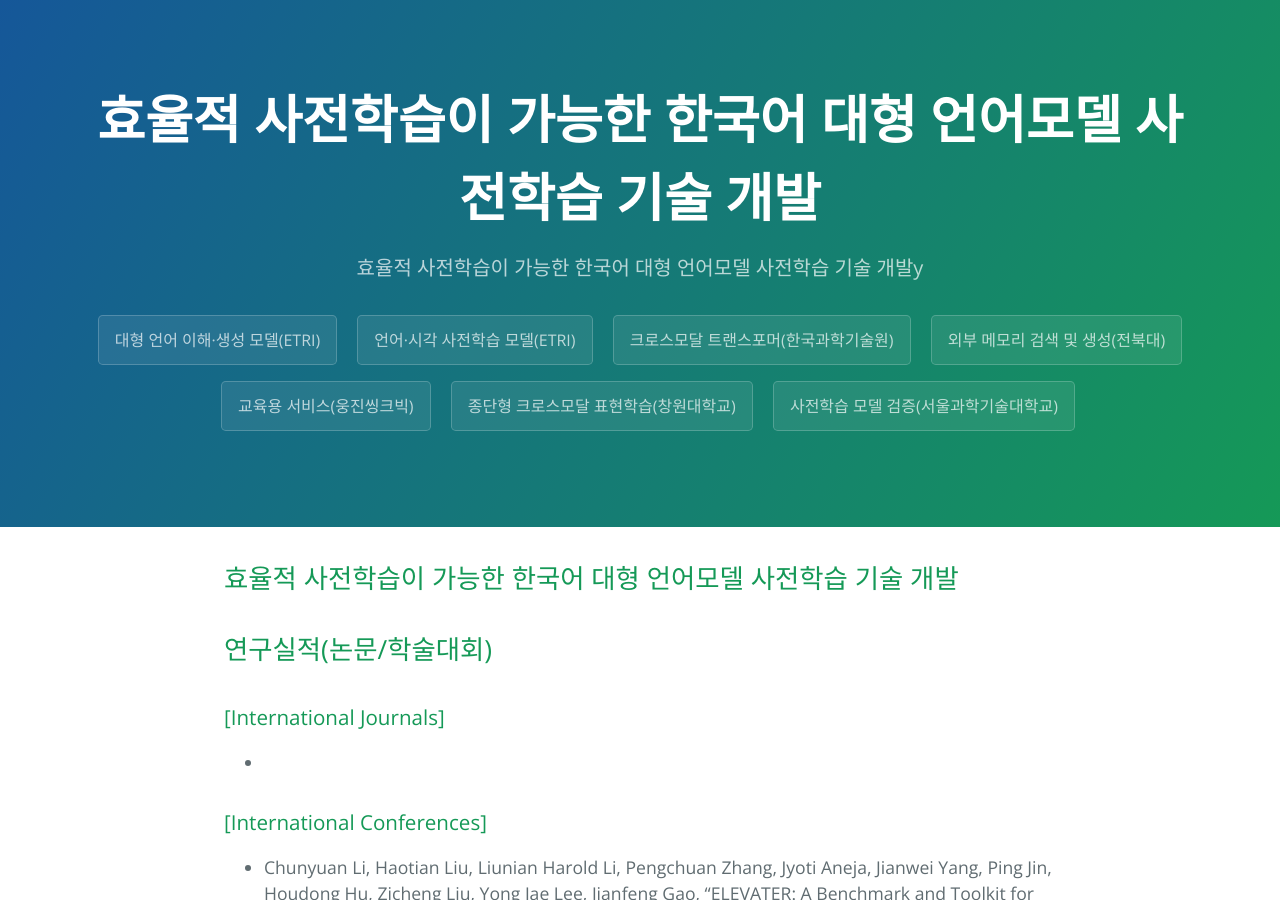
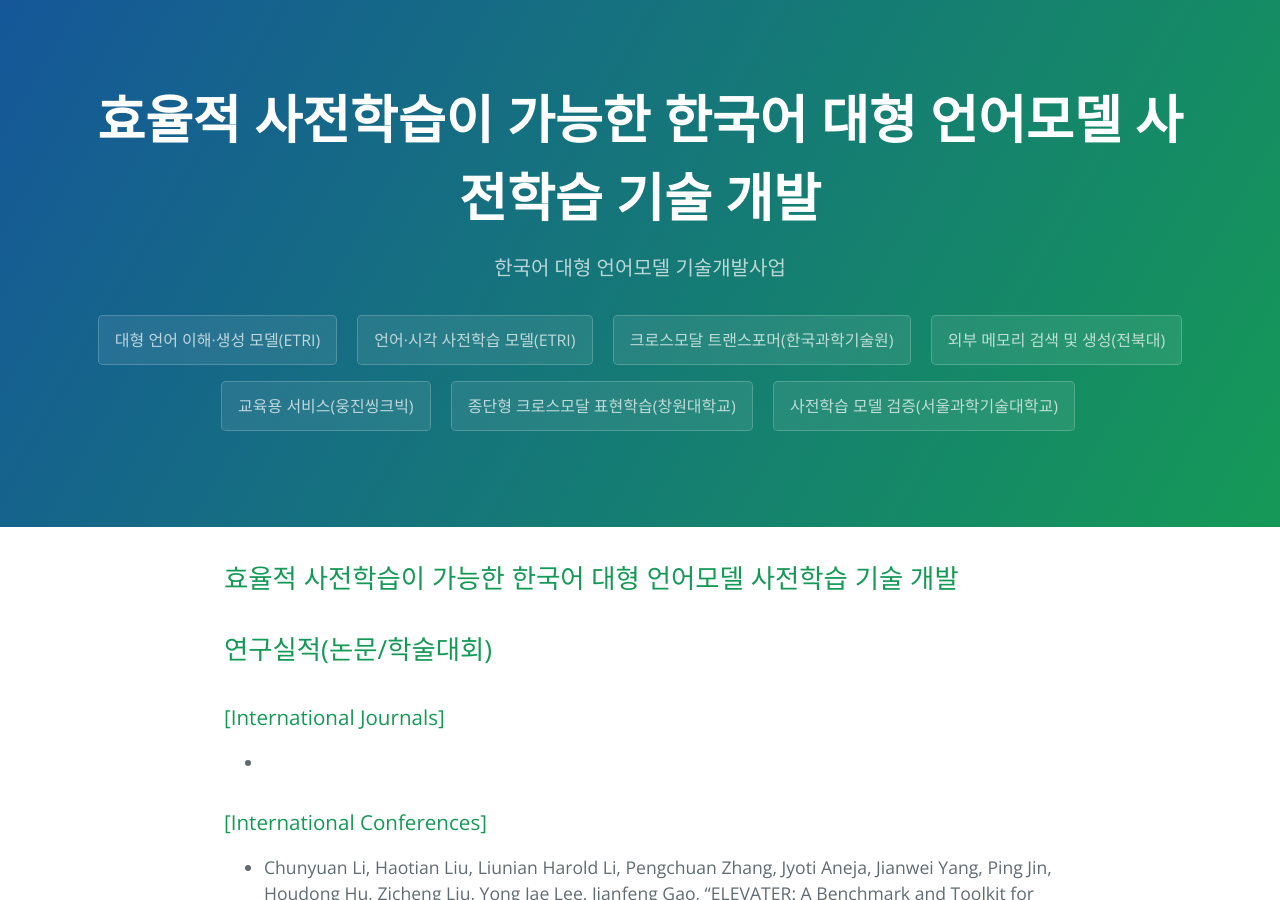
Before and after one commit to etri-crossmodal/etri-crossmodal.github.io, a Jekyll site: the page built from index.html, in a window 1280 px wide and 900 px high. Built offline with Jekyll 4.4.1, drawn with Linux system fonts in a browser that asks for light colours.

Commit message:
Update page-header.html

```diff
--- a/_includes/page-header.html
+++ b/_includes/page-header.html
@@ -1,6 +1,6 @@
 <section class="page-header">
   <h1 class="project-name">{{ site.title }}</h1>
-  <h2 class="project-tagline">효율적 사전학습이 가능한 한국어 대형 언어모델 사전학습 기술 개발y</h2>
+  <h2 class="project-tagline">한국어 대형 언어모델 기술개발사업</h2>
 
   <a href="https://github.com/etri-crossmodal/LLM" class="btn"> 대형 언어 이해·생성 모델(ETRI)   </a>
   <a href="https://github.com/etri-crossmodal/VLM" class="btn"> 언어·시각 사전학습 모델(ETRI)   </a>
```
